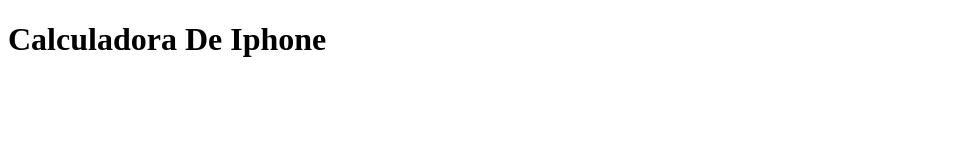
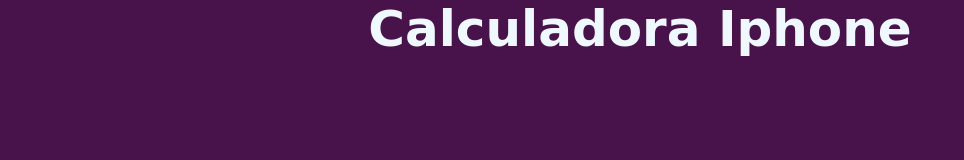
Before and after one commit to BrunoppNeves/Calculadora, a plain HTML site: page index.html in a window 1280 px wide. Shown: the whole page, without its empty margins (0-964 px from the left). Drawn offline with Linux system fonts and the light colour scheme.

Commit message:
Testes com css

```diff
--- a/assets/html/index.html
+++ b/index.html
@@ -4,11 +4,13 @@
     <meta charset="UTF-8">
     <meta http-equiv="X-UA-Compatible" content="IE=edge">
     <meta name="viewport" content="width=device-width, initial-scale=1.0">
-    <title>CalculadoraPesssoal</title>
+    <title>Calculadora Iphone</title>
+    <link rel="stylesheet" href="style.css">
+
 </head>
 <body>
-    <div class="background">
-            <h1>Calculadora De Iphone</h1>
-    </div>
+  <div class="calculadora">
+      <h1>Calculadora Iphone</h1>
+  </div>
 </body>
 </html>
--- /dev/null
+++ b/style.css
@@ -0,0 +1,16 @@
+* {
+    margin: 0;
+    padding: 0;
+    box-sizing: border-box;
+}
+
+body {
+    background-color: #48124A;
+}
+
+.calculadora h1 {
+    text-align: center;
+    color: aliceblue;
+    font-size: 50px;
+    font-family: Cursive, Helvetica, sans-serif;
+}
```
Also changed, not shown: assets/css/style.css (deleted), assets/js/main.js (deleted), main.js (added).
